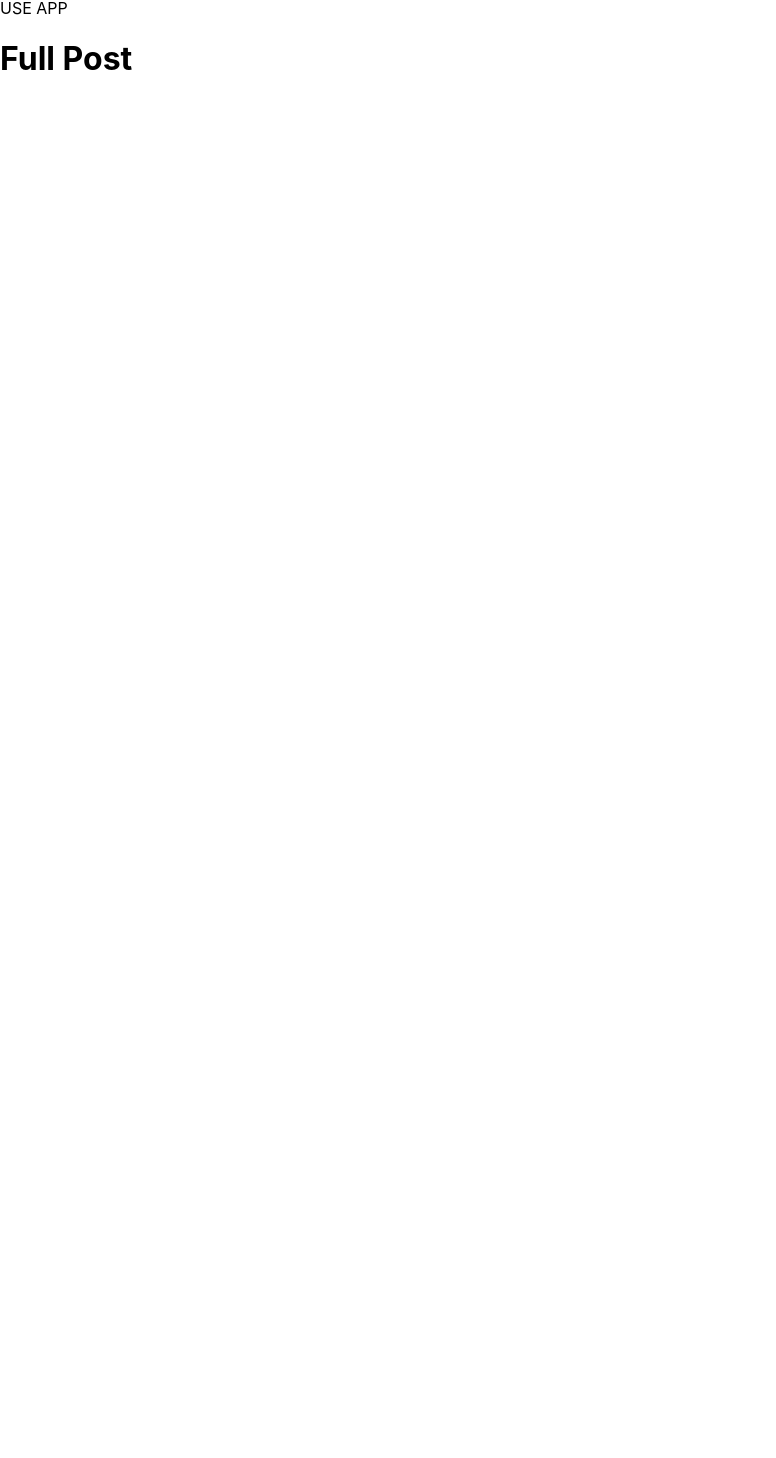
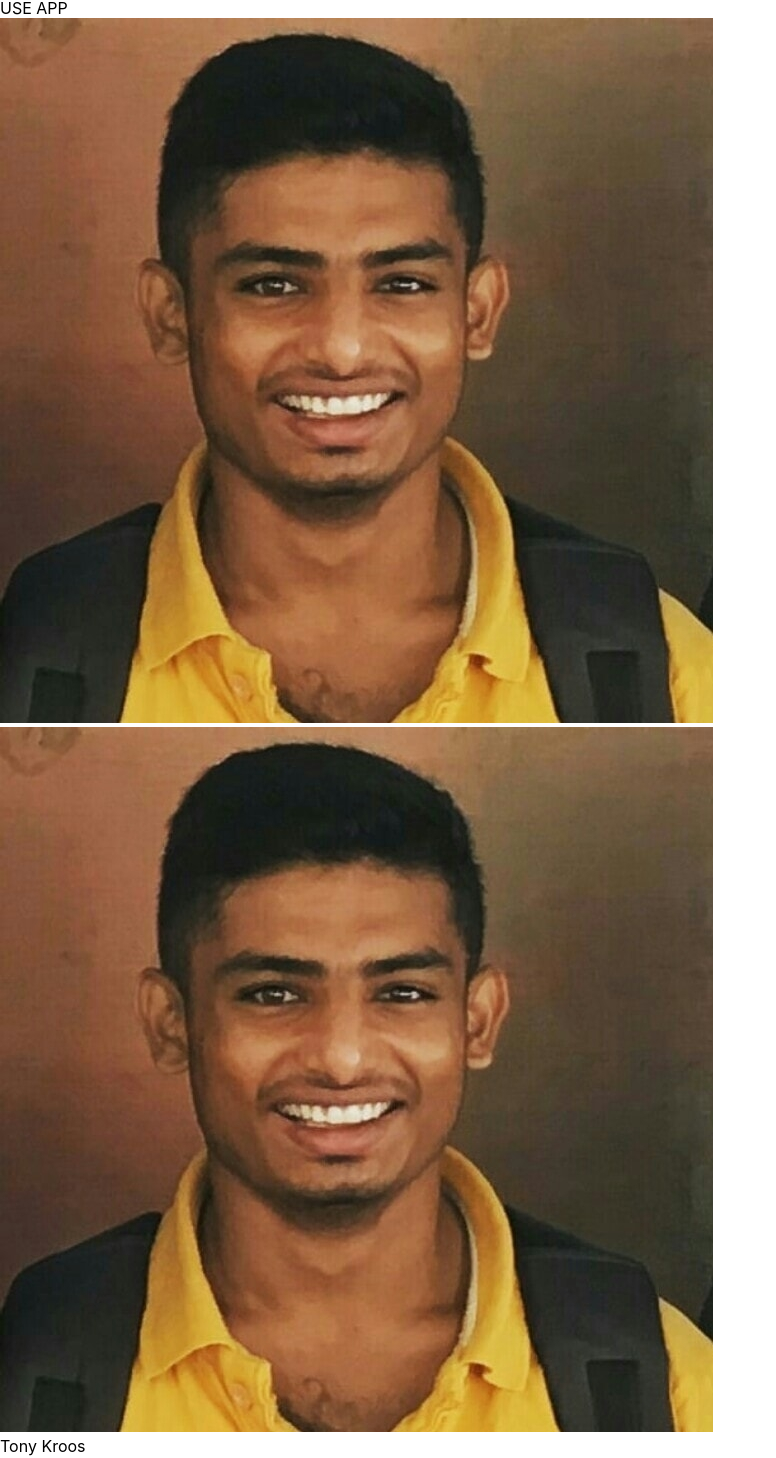
Before and after one commit to Lunsavath/Goodwill, a React app: page /fullpost in a window 1280 px wide. Shown: the part 85-1543 px from the top of the page, without its empty margins (0-776 px from the left). Before the commit the page ends 800 px from the top, so only its background shows below. Built offline with nearby package versions, Linux system fonts and the light colour scheme; no server answers.

Commit message:
solved routing error

```diff
--- /dev/null
+++ b/src/Components/Aux/Aux.js
@@ -0,0 +1,3 @@
+const aux = (props) => props.children;
+
+export default aux;
--- a/src/Components/Feed/Feed.js
+++ b/src/Components/Feed/Feed.js
@@ -1,28 +1,12 @@
-import React, { Component } from "react";
+import React from "react";
 import Post from "./Post/Post";
-import axios from "axios";
 import classes from "./Feed.css";
 
-class Feed extends Component {
-  state = {
-    users: null,
-  };
-
-  componentDidMount() {
-    axios
-      .get("https://goodwill-60d8a.firebaseio.com/Users.json")
-      .then((response) => {
-        this.setState({ users: response.data });
-      });
-  }
-
-  render() {
-    let feed = { ...this.state.users };
-    const feedItems = Object.keys(feed).map((key) => ({
-      id: feed,
-      ...feed[key],
+const feed = (props) => {
+  const feedItems = Object.keys(props.users).map((key) => ({
+    id: props.users,
+    ...props.users[key],
   }));
-    console.log(feedItems);
   return (
     <div className={classes.feed}>
       {feedItems.map((items) => (
@@ -38,7 +22,6 @@ class Feed extends Component {
       ))}
     </div>
   );
-  }
-}
+};
 
-export default Feed;
+export default feed;
--- a/src/Components/Feed/FullPost/FullPost.css
+++ b/src/Components/Feed/FullPost/FullPost.css
@@ -2,9 +2,9 @@
   position: absolute;
   background: #e5e5e5;
   width: 100%;
-  height: 84vh;
+  height: 100vh;
 }
-/*
+
 .photo_container {
   position: absolute;
   width: 562px;
@@ -38,7 +38,7 @@
 }
 
 .profileimage img {
-  width: 70%;
+  width: 100%;
   border-radius: 50%;
 }
 
@@ -59,7 +59,7 @@
 .timestamp {
   position: absolute;
   width: 140.18px;
-  height: 24.96px;
+  height: 24.96.96px;
   left: 60.63px;
   top: 36.27px;
   font-family: "Quicksand";
@@ -68,4 +68,21 @@
   font-size: 13.9916px;
   line-height: 17px;
   color: #9a9b9e;
-} */
+  white-space: nowrap;
+}
+
+.feedlink {
+  position: absolute;
+  width: 106px;
+  height: 18px;
+  left: 666px;
+  top: 645px;
+  font-family: "Quicksand";
+  font-style: normal;
+  font-weight: normal;
+  font-size: 15px;
+  line-height: 18px;
+  text-align: center;
+  color: #0afb53;
+  white-space: nowrap;
+}
--- a/src/Components/Feed/FullPost/FullPost.js
+++ b/src/Components/Feed/FullPost/FullPost.js
@@ -1,10 +1,26 @@
 import React from "react";
 import classes from "./FullPost.css";
+import pic from "../../../Assets/Images/self.jpg";
+import { Link } from "react-router-dom";
 
-const fullPost = () => {
+const fullPost = (props) => {
   return (
     <div className={classes.fullpost_container}>
-      <h1>Full Post</h1>
+      <div className={classes.photo_container}>
+        <img src={pic} alt=" " />
+      </div>
+      <div className={classes.sidebar}>
+        <div className={classes.profileimage}>
+          <img src={pic} alt="" />
+        </div>
+        <div className={classes.profilename}>Tony Kroos</div>
+        <div className={classes.timestamp}>3 Hours Ago</div>
+      </div>
+      <div>
+        <Link to="/" className={classes.feedlink}>
+          See more posts
+        </Link>
+      </div>
     </div>
   );
 };
--- a/src/Components/Layout/Layout.js
+++ b/src/Components/Layout/Layout.js
@@ -1,12 +1,40 @@
 import React, { Component } from "react";
 import Header from "../Header/Header";
 import classes from "./Layout.css";
-import Feed from "../Feed/Feed";
 import { Route, Switch } from "react-router-dom";
 import FullPost from "../Feed/FullPost/FullPost";
+import axios from "axios";
+import Aux from "../Aux/Aux";
+import Feed from "../Feed/Feed";
 
 class Layout extends Component {
+  state = {
+    users: {},
+  };
+
+  componentDidMount() {
+    axios
+      .get("https://goodwill-60d8a.firebaseio.com/Users.json")
+      .then((response) => {
+        this.setState({ users: response.data });
+      });
+  }
+
   render() {
+    let feed = () => {
+      return (
+        <Aux>
+          <Feed users={this.state.users} />
+        </Aux>
+      );
+    };
+    let fullPost = () => {
+      return (
+        <Aux>
+          <FullPost />
+        </Aux>
+      );
+    };
     return (
       <div className={classes.main}>
         <div>
@@ -14,8 +42,8 @@ class Layout extends Component {
         </div>
         <div className={classes.content}>
           <Switch>
-            <Route path="/" exact component={Feed} />
-            <Route path="/fullpost" component={FullPost} />
+            <Route path="/" exact component={feed} />
+            <Route path="/fullpost" component={fullPost} />
           </Switch>
         </div>
       </div>
```
Lines whose indentation alone changed are shown as unchanged.
